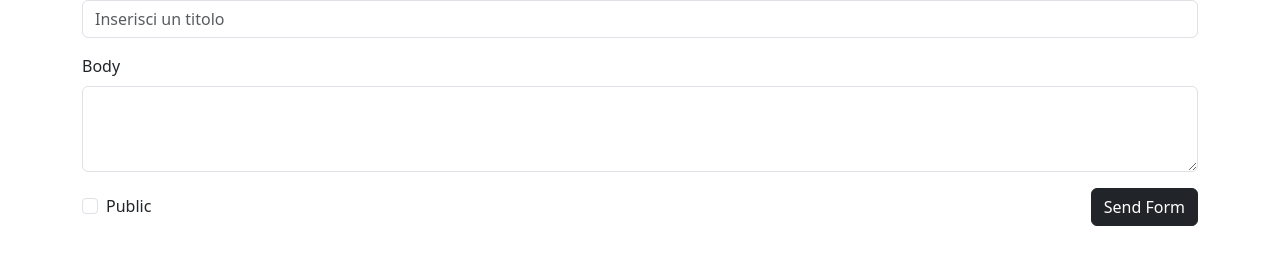
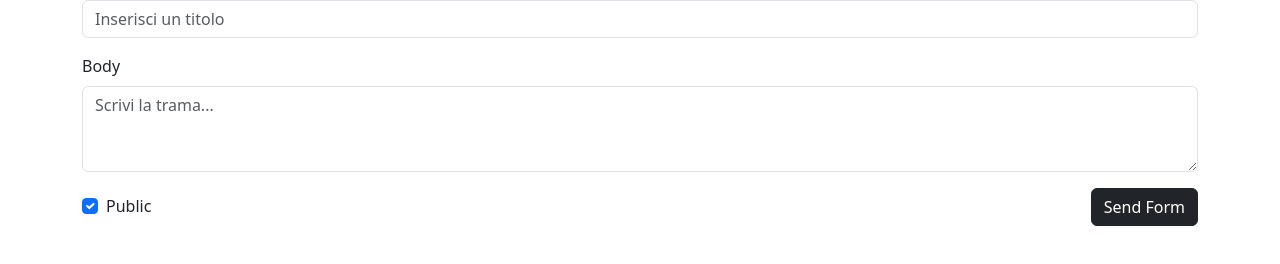
Before and after one commit to gabrieletodaroo9/react-post-form, a React (Vite) app: page / in a window 1280 px wide. Shown: the part 262-526 px from the top of the page. Built offline with nearby package versions, Linux system fonts and the light colour scheme.

Commit message:
set  formData into the relative state

```diff
--- a/src/App.jsx
+++ b/src/App.jsx
@@ -10,15 +10,26 @@ export default function App() {
     "author": "",
     "title": "",
     "body": "",
-    "public": ""
+    "public": true
+  }
+  const [formData, setFormData] = useState(initialData)
+
+  function handleFormData(e) {
+    // console.log(e);
+    const { name, value, type, checked } = e.target
+
+    const valueEdited = type === "checkbox" ? checked : value
+
+    setFormData({ ...formData, [name]: valueEdited })
+    console.log(formData);
+
   }
 
-  const [formData, setFormData] = useState(initialData)
 
   return (
     <>
       <Header />
-      <Main />
+      <Main handleFormData={handleFormData} formData={formData} />
     </>
   )
 }
--- a/src/components/Form.jsx
+++ b/src/components/Form.jsx
@@ -1,24 +1,23 @@
-import axios from "axios"
 
-export default function Form() {
+export default function Form({ handleFormData, formData }) {
     return (
         <form>
-            <div class="mb-3">
-                <label for="authorField" class="form-label">Author</label>
-                <input type="text" class="form-control" id="authorField" placeholder="Inserisci un autore..." />
+            <div className="mb-3">
+                <label htmlFor="authorField" className="form-label">Author</label>
+                <input type="text" name="author" className="form-control" id="authorField" placeholder="Inserisci un autore..." value={formData.author} onChange={handleFormData} />
             </div>
-            <div class="mb-3">
-                <label for="titleField" class="form-label">Title</label>
-                <input type="text" class="form-control" id="titleField" placeholder="Inserisci un titolo" />
+            <div className="mb-3">
+                <label htmlFor="titleField" className="form-label">Title</label>
+                <input type="text" name="title" className="form-control" id="titleField" placeholder="Inserisci un titolo" value={formData.title} onChange={handleFormData} />
             </div>
-            <div class="mb-3">
-                <label for="bodyField" class="form-label">Body</label>
-                <textarea class="form-control" id="bodyField" placeholder='Scrivi la trama...' rows={3}> </textarea>
+            <div className="mb-3">
+                <label htmlFor="bodyField" className="form-label">Body</label>
+                <textarea name="body" className="form-control" id="bodyField" placeholder='Scrivi la trama...' rows={3} value={formData.body} onChange={handleFormData}></textarea>
             </div>
             <div className='d-flex justify-content-between align-items-center'>
-                <div class="form-check ">
-                    <input class="form-check-input" type="checkbox" value="" id="checkPublic" />
-                    <label class="form-check-label" for="checkPublic">Public</label>
+                <div className="form-check ">
+                    <input name="public" className="form-check-input" type="checkbox" checked={formData.public} id="checkPublic" onChange={handleFormData} />
+                    <label className="form-check-label" htmlFor="checkPublic">Public</label>
                 </div>
                 <div>
                     <button type='submit' className='btn btn-dark'>Send Form</button>
--- a/src/components/Main.jsx
+++ b/src/components/Main.jsx
@@ -1,10 +1,10 @@
 import Form from "./Form";
 
-export default function Main() {
+export default function Main({ handleFormData, formData }) {
     return (
         <main>
             <div className="container">
-                <Form />
+                <Form handleFormData={handleFormData} formData={formData} />
             </div >
         </main >
     )
```
